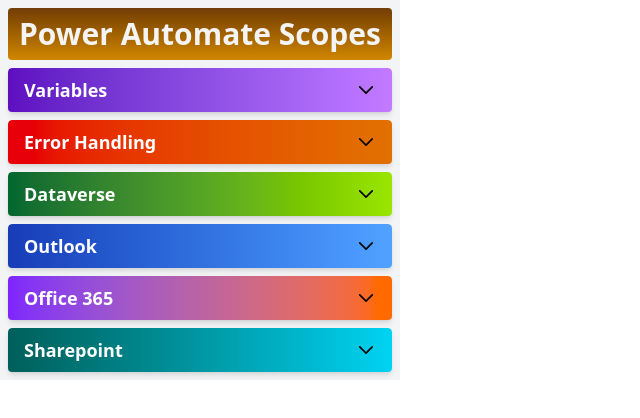
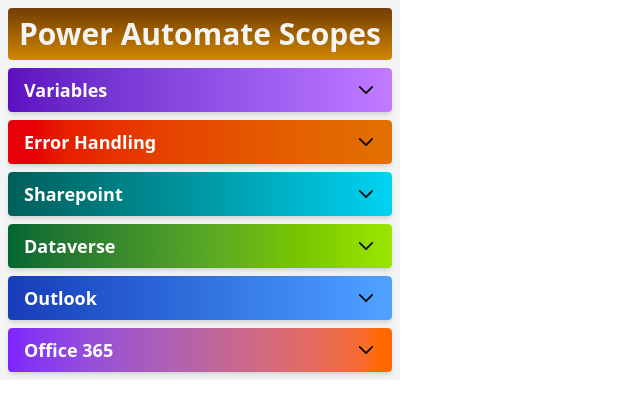
Before and after one commit to LucasHahne/Power_Automate_Extension_-_Scopes_to_copy, a React (Vite) app: page / in a window 1280 px wide. Shown: the top 418 px of the page, without its empty margins (0-640 px from the left). Built offline with nearby package versions, Linux system fonts and the light colour scheme.

Commit message:
updated logos

```diff
--- a/src/data/availableSnippets.tsx
+++ b/src/data/availableSnippets.tsx
@@ -87,6 +87,18 @@ export const availableSnippets = [
     ],
   },
   {
+    title: "Sharepoint",
+    gradient: "from-teal-800 to-cyan-400",
+    items: [
+      {
+        id: "Get attachments",
+        name: "Request Manager Approval",
+        icon: <SharepointIcon />,
+        jsonData: requestManagerApprovalJson,
+      },
+    ],
+  },
+  {
     title: "Dataverse",
     gradient: "from-green-800 to-lime-400",
     items: [
@@ -122,16 +134,4 @@ export const availableSnippets = [
       },
     ],
   },
-  {
-    title: "Sharepoint",
-    gradient: "from-teal-800 to-cyan-400",
-    items: [
-      {
-        id: "Get attachments",
-        name: "Request Manager Approval",
-        icon: <SharepointIcon />,
-        jsonData: requestManagerApprovalJson,
-      },
-    ],
-  },
 ];
```
Also changed, not shown: src/assets/office365_logo.png, src/assets/outlook_logo.png.
